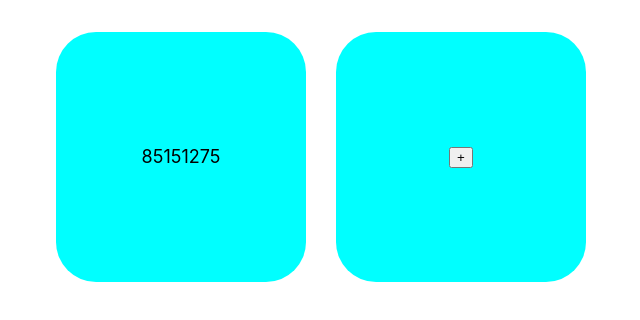
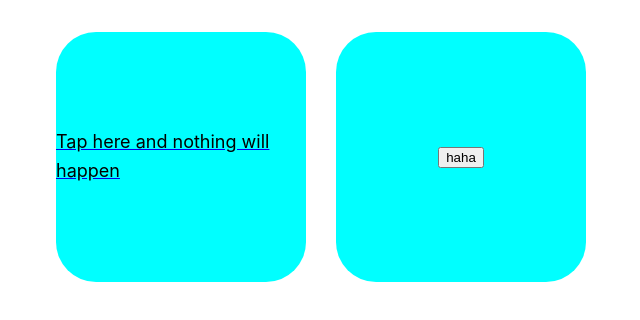
Before and after one commit to KReeDo47/Vue3Exercises, a Vue app in the folder Vue3Exercises/: page / in a window 1280 px wide. Shown: the top 320 px of the page, without its empty margins (334-974 px from the left). Built offline with nearby package versions, Linux system fonts and the light colour scheme.

Commit message:
exercise_16

```diff
--- a/Vue3Exercises/src/App.vue
+++ b/Vue3Exercises/src/App.vue
@@ -7,27 +7,22 @@
       };
     },
     methods: {
-      change: function (i) {
-        this.cost = this.cost + 1;
-      },
+    haha: function (i) {
+      alert("haha");
+      return false;
     },
-    computed: {
-      price: function() {
-        return this.cost * this.amount;
-      },
-    },
-  };
+  },
+};
 </script>
 
 <template>
   <div class="body">
     <div class="main">
-      <p>{{ cost }}</p>
-      <p>{{ amount }}</p>
-      <p>{{ price }}</p>
+      <a href="fake.html" v-on:click.prevent>
+        <p>Tap here and nothing will happen</p></a>
     </div>
     <div class="main">
-      <button @click="change(cost)">+</button>
+      <button v-on:click.once="haha">haha</button>
     </div>
   </div>
 </template>
```
